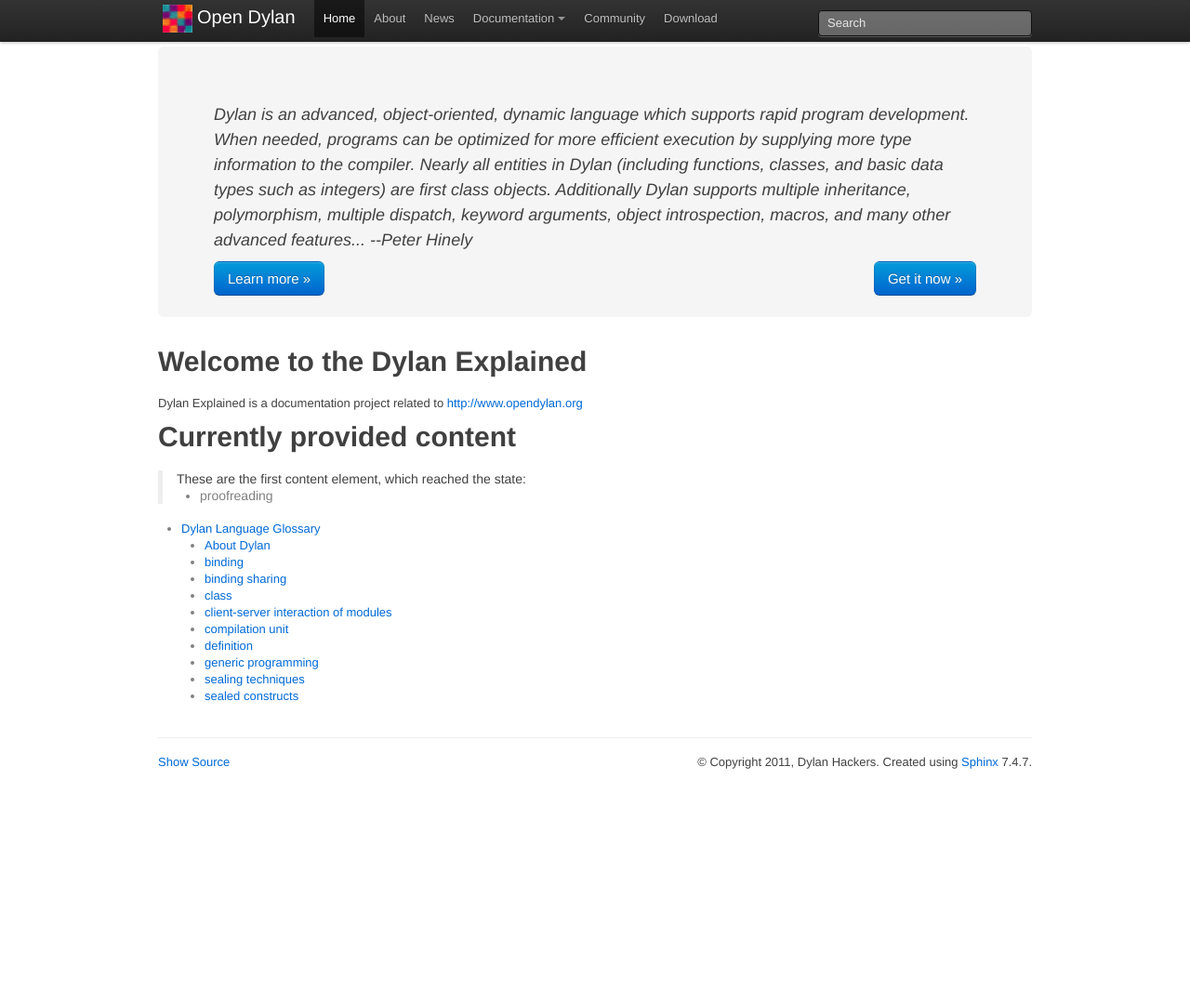
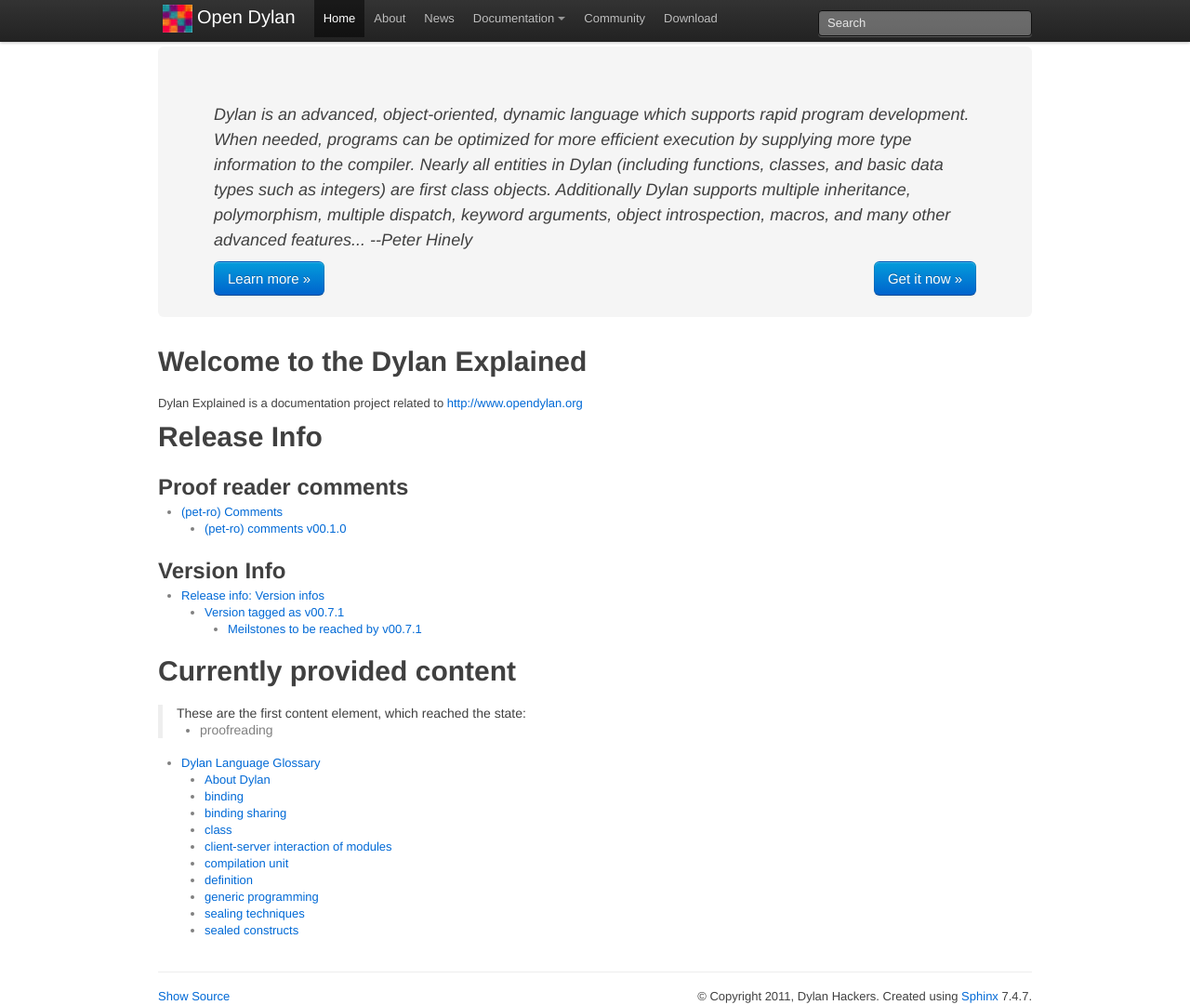
Before and after one commit to pet-ro/dylan-explained, a Sphinx documentation site: the page built from source/index.rst, in a window 1280 px wide and 1081 px high. Shown: the whole window at 93% size. Built offline with Sphinx 7.4.7, drawn with Linux system fonts in a browser that asks for light colours.

Commit message:
support proofreader comments and version infos

```diff
--- /dev/null
+++ b/source/documentation/release-info/proof-reader-comment/pet-ro/v00.1.0.txt
@@ -0,0 +1,8 @@
+..  About this file
+    The file contains a ReST Chapter titled "Release Info: Proofreader comment"
+
+
+(pet-ro) comments v00.1.0
+--------------------------
+
+* first comment
--- /dev/null
+++ b/source/documentation/release-info/version-info/tagged-as-v00.7.1.txt
@@ -0,0 +1,10 @@
+
+Version tagged as v00.7.1
+=========================
+
+
+Meilstones to be reached by v00.7.1
+-----------------------------------
+
+
+-
--- a/source/index.rst
+++ b/source/index.rst
@@ -3,6 +3,32 @@ Welcome to the Dylan Explained
 
 Dylan Explained is a documentation project related to
 http://www.opendylan.org
+
+
+
+
+
+
+Release Info
+============
+Proof reader comments
+----------------------
+
+
+.. toctree::
+
+
+   /documentation/release-info/proof-reader-comments
+
+
+Version Info
+------------
+
+.. toctree::
+
+
+   /documentation/release-info/version-infos
+
 
 Currently provided content
 ==========================
```
Also changed, not shown: source/documentation/release-info/proof-reader-comments.rst (added, +13 -0 lines), source/documentation/release-info/version-infos.rst (added, +11 -0 lines), 1 other file.
